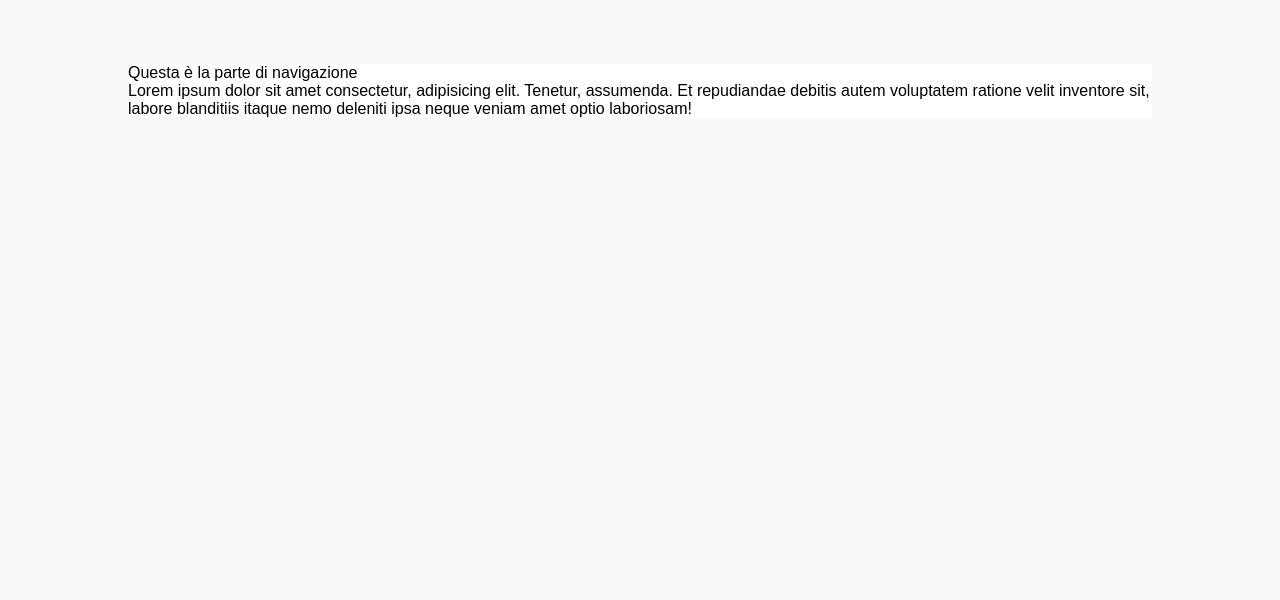
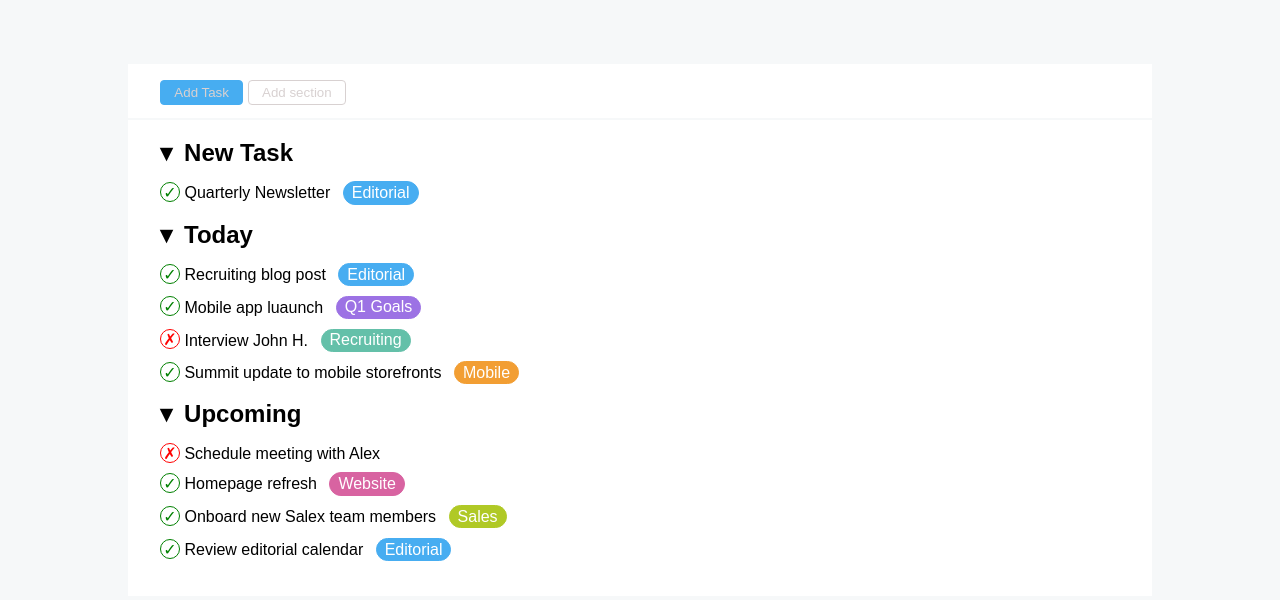
Before and after one commit to francescoP02/html-css-toboolist, a plain HTML site: page index.html in a window 1280 px wide. Shown: the part 60-660 px from the top of the page. Drawn offline with Linux system fonts and the light colour scheme.

Commit message:
Finished

```diff
--- a/css/style.css
+++ b/css/style.css
@@ -1,18 +1,22 @@
 /* RESET */
 * {
-    box-sizing: border-box;
     margin: 0;
     padding: 0;
+    box-sizing: border-box;
 }
 
 /* COMMON */
+
 html {
     font-family: Arial, Helvetica, sans-serif;
-    font-size: 100%;
 }
 
 body {
     background-color: #f6f8f9;
+}
+
+ul {
+    list-style: none;
 }
 
 .container {
@@ -25,16 +29,32 @@ body {
 }
 
 .bg-white {
-    background-color: #ffffff;
+    background-color: white;
 }
 
 .mt-4 {
     margin-top: 4em;
 }
 
+.btn {
+    padding: 0.3em 1em;
+    border-radius: 4px;
+    color: #d8d1d1;
+}
+
+.btn-blue {
+    background-color: #47ADF1;
+    border: 1px solid #47ADF1;
+}
+
+.btn-light {
+    background-color: white;
+    border: 1px solid #d8d1d1;
+}
+
 /* HEADER */
 header {
-    background-color: #ffffff;
+    background-color: white;
     height: 60px;
     line-height: 60px;
     padding: 0 1em;
@@ -42,6 +62,93 @@ header {
     font-weight: bold;
 }
 
-#header-logo-text {
+/* #header-logo-img {
+    margin: 0 .5em 0 1em;
+}
+ */
 
+ /* CONTENT */
+.main-nav {
+   padding: 1em 2em .8em 2em;
+   border-bottom: 2px solid #f6f8f9;
 }
+
+ .main-content {
+    padding: 1.2em 2em;
+ }
+
+/* Todolist */
+.todo-list > li {
+    margin-bottom: 1em;
+}
+
+.todo-list h2 {
+    margin-bottom: .6em;
+}
+
+.todo-list h2 span {
+    margin-right: .5em;
+}
+
+.inner-todo-list > li {
+    margin-bottom: .6em;
+}
+
+.circle {
+    display: inline-block;
+    width: 20px;
+    height: 20px;
+    border-width: 1px;
+    border-style: solid;
+    border-radius: 50%;
+    text-align: center;
+    line-height: 20px;
+}
+
+.checked {
+    color: green;
+    border-color: green;
+}
+
+.canceled {
+    color: red;
+    border-color: red;
+}
+
+.tag {
+    display: inline-block;
+    margin: 0 0.5em;
+    padding: 0.1em 0.5em;
+    border-radius: 50px;
+    color: #ffffff;
+}
+
+.tag-1 {
+    background-color: #47ADF1;
+    border: 1px solid #47ADF1;
+}
+
+.tag-2 {
+    background-color: #9C72E4;
+    border: 1px solid #9C72E4;
+}
+
+.tag-3 {
+    background-color: #64c0a9;
+    border: 1px solid #64c0a9;
+}
+
+.tag-4 {
+    background-color: #f29e33;
+    border: 1px solid #f29e33;
+}
+
+.tag-5 {
+    background-color: #d863a1;
+    border: 1px solid #d863a1;
+}
+
+.tag-6 {
+    background-color: #b0c926;
+    border: 1px solid #b0c926;
+}
--- a/index.html
+++ b/index.html
@@ -10,8 +10,8 @@
 <body>
     <!-- Header -->
     <header>
-        <img class="align-middle" id="header-logo-img" src="img/Logo.png" alt="Logo Boolean">
-        <span class="align-middle" id="header-logo-text">Toboolist</span>
+        <img class="align-middle" src="img/Logo.png" alt="Logo Boolean">
+        <span class="align-middle">Toboolist</span>
     </header>
 
     <!-- /Header -->
@@ -21,14 +21,78 @@
         <div class="container bg-white mt-4">
             <!-- Navigazione -->
             <nav class="main-nav">
-                Questa è la parte di navigazione
+                <button class="btn btn-blue">Add Task</button>
+                <button class="btn btn-light">Add section</button>
             </nav>
 
             <!-- Content del main -->
             <div class="main-content">
-                Lorem ipsum dolor sit amet consectetur, adipisicing elit. Tenetur, assumenda. Et repudiandae debitis autem voluptatem ratione velit inventore sit, labore blanditiis itaque nemo deleniti ipsa neque veniam amet optio laboriosam!
+                <ul class="todo-list">
+                    <li>
+                        <h2><span>&#9662;</span>New Task</h2>
+                        <ul class="inner-todo-list">
+                            <li>
+                                <span class="circle checked">&check;</span>
+                                Quarterly Newsletter
+                                <span class="tag tag-1">Editorial</span>
+                            </li>
+                        </ul>
+                    </li>
+
+                    <li>
+                        <h2><span>&#9662;</span>Today</h2>
+                        <ul class="inner-todo-list">
+                            <li>
+                                <span class="circle checked">&check;</span>
+                                Recruiting blog post
+                                <span class="tag tag-1">Editorial</span>
+                            </li>
+                            <li>
+                                <span class="circle checked">&check;</span>
+                                Mobile app luaunch
+                                <span class="tag tag-2">Q1 Goals</span>
+                            </li>
+                            <li>
+                                <span class="circle canceled">&cross;</span>
+                                Interview John H.
+                                <span class="tag tag-3">Recruiting</span>
+                            </li>
+                            <li>
+                                <span class="circle checked">&check;</span>
+                                Summit update to mobile storefronts
+                                <span class="tag tag-4">Mobile</span>
+                            </li>
+                        </ul>
+                    </li>
+
+                    <li>
+                        <h2><span>&#9662;</span>Upcoming</h2>
+                        <ul class="inner-todo-list">
+                            <li>
+                                <span class="circle canceled">&cross;</span>
+                                Schedule meeting with Alex
+                            </li>
+                            <li>
+                                <span class="circle checked">&check;</span>
+                                Homepage refresh
+                                <span class="tag tag-5">Website</span>
+                            </li>
+                            <li>
+                                <span class="circle checked">&check;</span>
+                                Onboard new Salex team members
+                                <span class="tag tag-6">Sales</span>
+                            </li>
+                            <li>
+                                <span class="circle checked">&check;</span>
+                                Review editorial calendar
+                                <span class="tag tag-1">Editorial</span>
+                            </li>
+                        </ul>
+                    </li>
+                </ul>
             </div>
         </div>
+
     </main>
     <!-- /Main -->
 </body>
```
